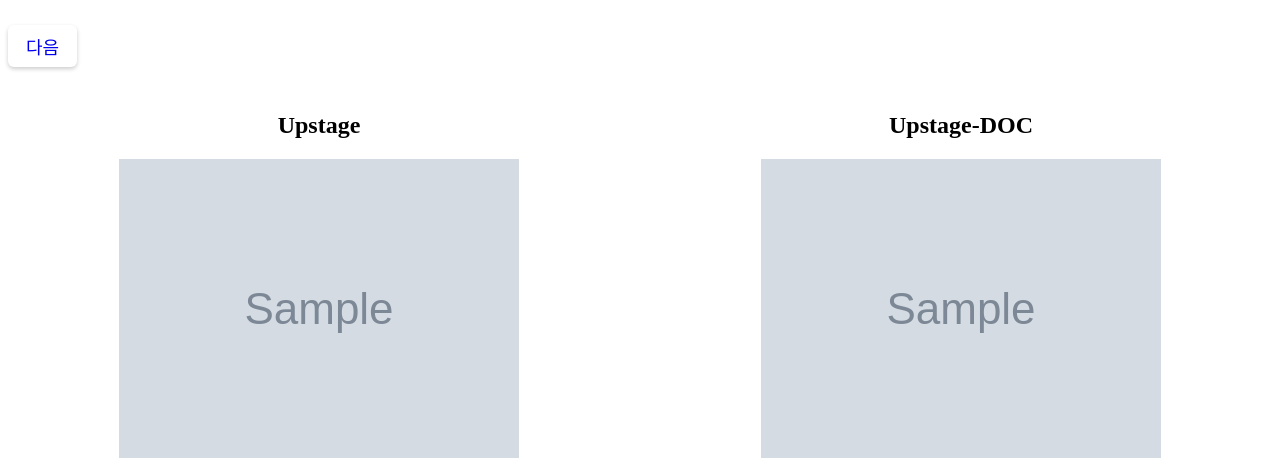
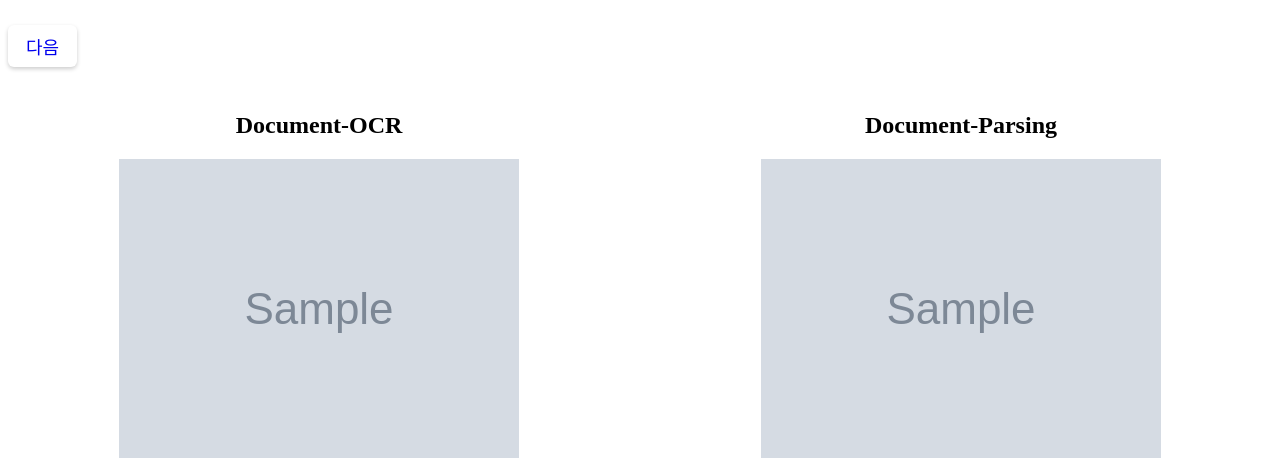
Before and after one commit to Handoni/CashDocEventOCR, a Python web app: template templates/index.html in a window 1280 px wide. Shown: the top 458 px of the page. Run offline with Jinja, Linux system fonts and the light colour scheme; the template is opened without the code that fills it: most values are stand-ins (such as "Sample title", 1, 10 or a date in 2020); grey boxes marked "Sample" are stand-in pictures.

Commit message:
Update index.html

```diff
--- a/templates/index.html
+++ b/templates/index.html
@@ -30,7 +30,7 @@
         <div class="images-container">
             <!-- Upstage (픽셀 좌표) -->
             <div class="image-section">
-                <h2>Upstage</h2>
+                <h2>Document-OCR</h2>
                 <div class="image-container">
                     <img id="upstage-img" src="{{ upstage.image_url }}"
                         alt="Upstage 이미지">
@@ -48,7 +48,7 @@
 
             <!-- Upstage‑DOC (% 좌표) -->
             <div class="image-section">
-                <h2>Upstage‑DOC</h2>
+                <h2>Document-Parsing</h2>
                 <div class="image-container">
                     <img id="doc-img" src="{{ upstage_doc.image_url }}"
                         alt="Upstage‑DOC 이미지">
```
